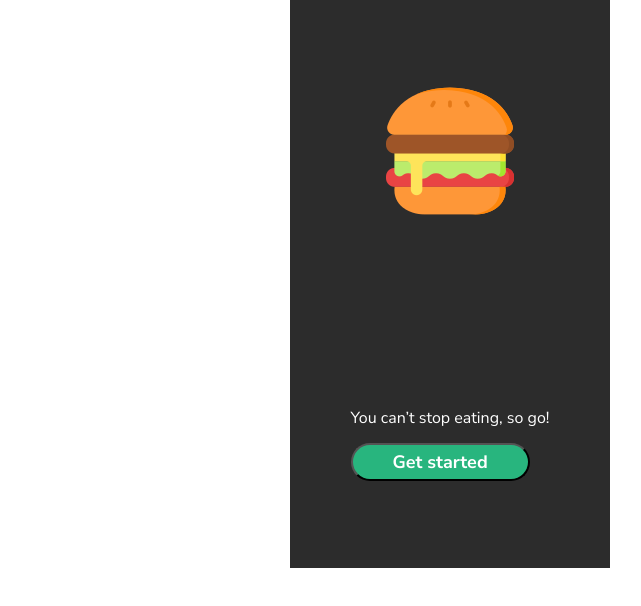
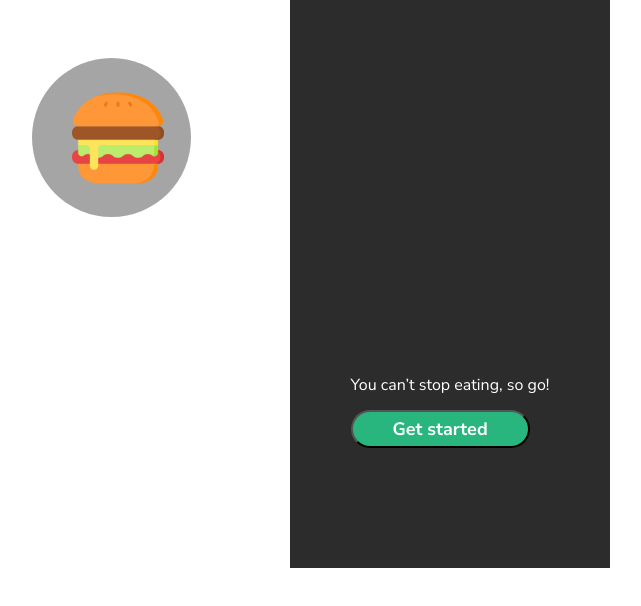
Before and after one commit to lssotog/restaurant-ui, an Angular app: page / in a window 1280 px wide. Shown: the top 606 px of the page, without its empty margins (190-831 px from the left). Built offline with nearby package versions, Linux system fonts and the light colour scheme.

Commit message:
Image bg added to burger img

```diff
--- a/src/app/views/home/home.component.css
+++ b/src/app/views/home/home.component.css
@@ -6,3 +6,25 @@
   display: grid;
   place-items: center;
 }
+
+.home-right-img-bg{
+  position: absolute;
+  width: 159px;
+  height: 159px;
+  top: 58px;
+  left: 222px;
+  angle: 0 deg;
+  opacity: 1;
+  background-color: var(--dark-bg);
+  border-radius: 50%;
+}
+
+.home-right-img {
+  position: absolute;
+  width: 92px;
+  height: 92px;
+  top: 92px;
+  left: 262px;
+  angle: 0 deg;
+  opacity: 1;
+}
--- a/src/app/views/home/home.component.html
+++ b/src/app/views/home/home.component.html
@@ -1,5 +1,6 @@
 <div aria-label="Home view" class="home-container">
   <section>
+    <div class="home-right-img-bg"></div>
     <img src="../assets/img/burger.png" class="home-right-img">
   </section>
   <section>
--- a/src/styles.css
+++ b/src/styles.css
@@ -3,6 +3,7 @@
 :root {
   --green: #28B57E;
   --dark: #2C2C2C;
+  --dark-bg: #1E1E1E66;
   --white: #fff;
   --nunito: "Nunito Sans";
 }
```
